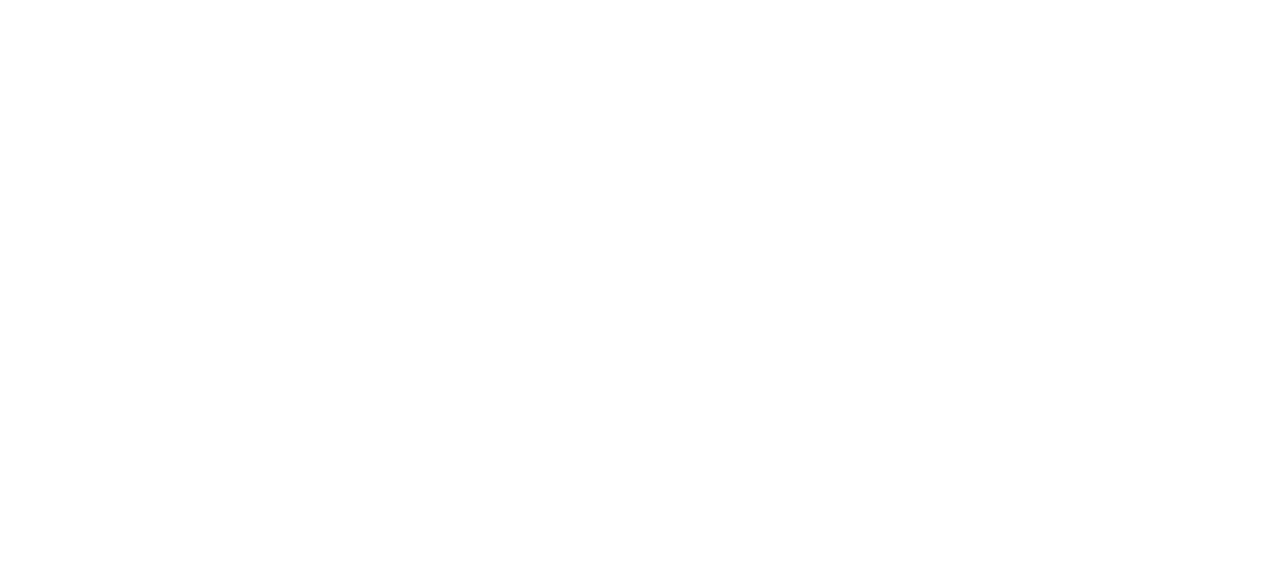
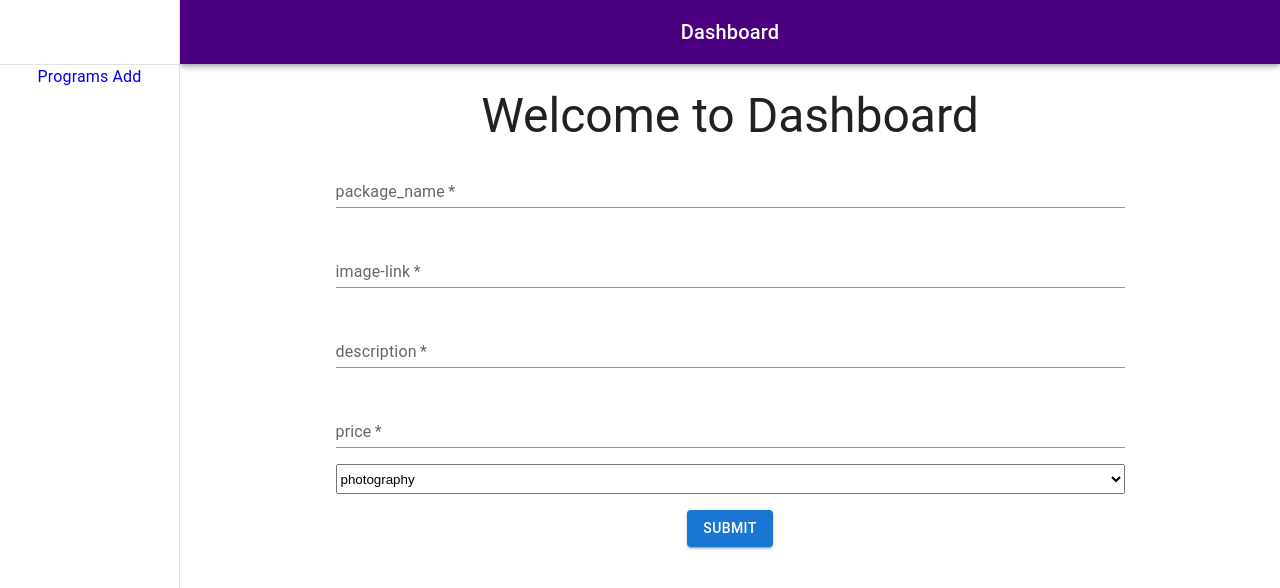
Before and after one commit to Fayjur-Rahaman-Nahim/event-management-client-site, a React (Create React App) app: page /dashboard/addPrograms in a window 1280 px wide. Before the commit this address had no page. Shown: the top 588 px of the page. Built offline with nearby package versions, Linux system fonts and the light colour scheme.

Commit message:
programs add form created

```diff
--- a/src/App.js
+++ b/src/App.js
@@ -14,7 +14,7 @@ function App() {
         <Routes>
           <Route path="/" element={<App />} />
           <Route path="dashboard" element={<Dashboard />} >
-            <Route path="catering" element={<Catering></Catering>}></Route>
+            <Route path="addPrograms" element={<Catering></Catering>}></Route>
           </Route>
         </Routes>
       </BrowserRouter>
--- a/src/components_minhaz/Catering/Catering.js
+++ b/src/components_minhaz/Catering/Catering.js
@@ -1,10 +1,23 @@
-import { Button, TextField } from '@mui/material';
+import { Button, MenuItem, TextField } from '@mui/material';
 import React from 'react';
 import { useForm } from 'react-hook-form';
 
 const Catering = () => {
-    const { register, handleSubmit } = useForm();
-    const onSubmit = data => console.log(data);
+
+    const { register, handleSubmit, reset } = useForm();
+    const onSubmit = data => {
+        fetch('', {
+            method: 'POST',
+            headers: {
+                'content-type': 'application/json'
+            },
+            body: JSON.stringify(data)
+        })
+            .then(res => res.json())
+            .then(data => {
+                console.log(data);
+            })
+    };
     return (
         <div>
             <form onSubmit={handleSubmit(onSubmit)}>
@@ -14,7 +27,20 @@ const Catering = () => {
                     <option value="male">male</option>
                     <option value="other">other</option>
                 </select> */}
-                <TextField sx={{ m: 2, width: '75%' }} id="standard-basic" label="email" {...register("firstName")} variant="standard" /> <br />
+                <TextField sx={{ m: 2, width: '75%' }} id="standard-basic" label="package_name" {...register("package_name")} variant="standard" required /> <br />
+                <TextField sx={{ m: 2, width: '75%' }} id="standard-basic" label="image-link" {...register("image-link")} variant="standard" required /> <br />
+                <TextField sx={{ m: 2, width: '75%' }} id="standard-basic" label="description" {...register("description")} variant="standard" required /> <br />
+                <TextField sx={{ m: 2, width: '75%' }} id="standard-basic" label="price" {...register("price")} variant="standard" required /> <br />
+                {/* <label style={{}}>categories</label><br /> */}
+                <select required style={{ width: '75%', height: '30px' }} {...register("categories")}>
+                    <option value="photography">photography</option>
+                    <option value="catering">catering</option>
+                    <option value="flower">flower</option>
+                    <option value="lighting">lighting</option>
+
+                </select> <br />
+
+
                 <Button sx={{ m: 2 }} type='submit' variant="contained">Submit</Button>
                 {/* <input type="submit" /> */}
             </form>
--- a/src/components_minhaz/Dashboard/Dashboard/Dashboard.js
+++ b/src/components_minhaz/Dashboard/Dashboard/Dashboard.js
@@ -25,7 +25,7 @@ function ResponsiveDrawer(props) {
         <div>
             <Toolbar />
             <Divider />
-            <Link style={{ textDecoration: 'none' }} to={`/dashboard/catering`}>Add Catering</Link> <br />
+            <Link style={{ textDecoration: 'none' }} to={`/dashboard/addPrograms`}>Programs Add</Link> <br />
 
         </div>
     );
```
